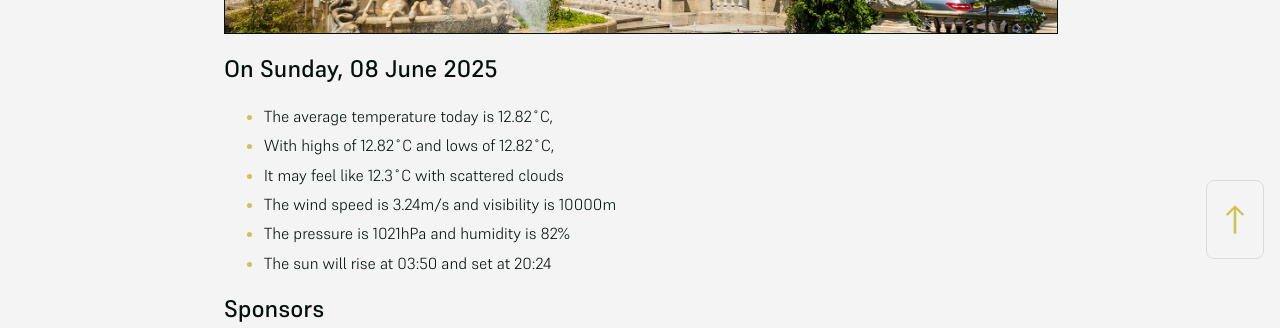
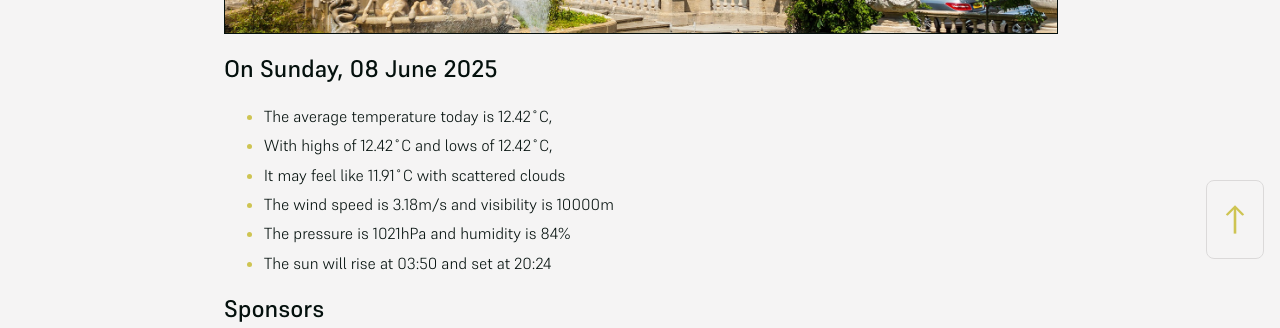
Before and after one commit to mat-0/cheltenham-open-data, a Jekyll site: the page built from index.md, in a window 1280 px wide. Shown: the part 625-953 px from the top of the page. Built offline with Jekyll 4.4.1, drawn with Linux system fonts in a browser that asks for light colours.

Commit message:
Updated 2025-06-08 22:58:01

```diff
--- a/index.md
+++ b/index.md
@@ -10,11 +10,11 @@ seo: Menu
 <!-- weather_marker starts -->
 ## On Sunday, 08 June 2025
 
-- The average temperature today is 12.82˚C,
-- With highs of 12.82˚C and lows of 12.82˚C,
-- It may feel like 12.3˚C with scattered clouds
-- The wind speed is 3.24m/s and visibility is 10000m
-- The pressure is 1021hPa and humidity is 82%
+- The average temperature today is 12.42˚C,
+- With highs of 12.42˚C and lows of 12.42˚C,
+- It may feel like 11.91˚C with scattered clouds
+- The wind speed is 3.18m/s and visibility is 10000m
+- The pressure is 1021hPa and humidity is 84%
 - The sun will rise at 03:50 and set at 20:24
 
 <!-- weather_marker ends -->
```
Also changed, not shown: _data/flood.json (+4 -4 lines), _pages/news.md (+6 -6 lines).
